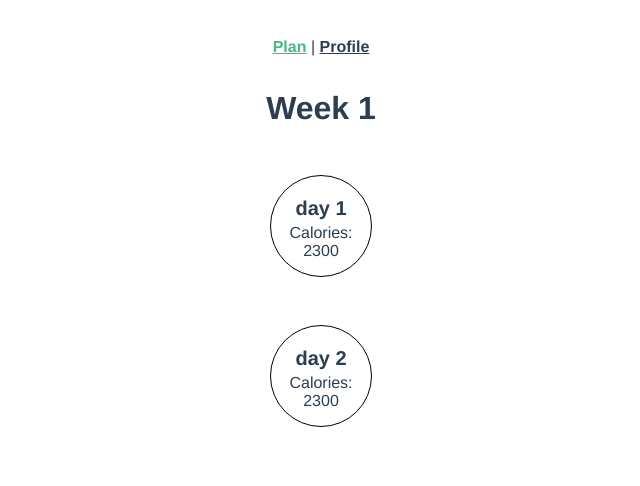
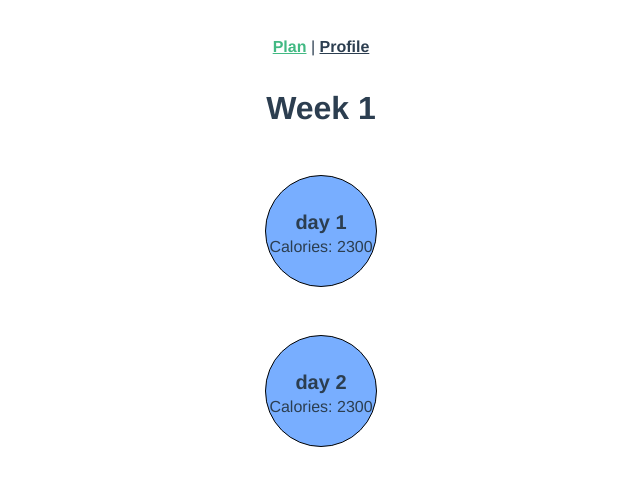
Before and after one commit to patrickjparker/hackathon, a Vue app in the folder frontend/: page /#/ in a window 1280 px wide. Shown: the top 486 px of the page, without its empty margins (319-959 px from the left). Built offline with nearby package versions, Linux system fonts and the light colour scheme.

Commit message:
Coloring

```diff
--- a/frontend/src/App.vue
+++ b/frontend/src/App.vue
@@ -10,9 +10,12 @@
 
 <style>
 :root {
+  --color-success: #8bde8b;
+  --color-meal: #d2d2d2;
+  --color-meal-border: #fff70b;
+  --color-day: #78aeff;
+
   --color-primary: #ff0000;
-  --color-secondary: #429042;
-  --color-success: #00ff00;
   --color-dark: #000000;
   --color-light: #ffffff;
 }
--- a/frontend/src/components/DayModule.vue
+++ b/frontend/src/components/DayModule.vue
@@ -1,6 +1,6 @@
 <template>
 <div>
-  <Module @click="show = !show" size="100">
+  <Module @click="show = !show" size="110" color="day-color">
     <div>
       <div class="name">{{ day.day }}</div>
       <div>Calories: {{day.goal.calories}}</div>
--- a/frontend/src/components/MealModule.vue
+++ b/frontend/src/components/MealModule.vue
@@ -1,6 +1,6 @@
 <template>
 <div class="meal">
-  <Module @click="show = !show" size="75" :completed="allFoodEaten">
+  <Module @click="show = !show" size="105" :completed="allFoodEaten" color="meal-color">
     <div>
       <div class="name">{{ meal.name }}</div>
       <div>Calories: {{ meal.totalCalories }}</div>
@@ -8,8 +8,8 @@
   </Module>
   <transition name="slide-fade">
     <div class="food" v-show="show">
-      <div v-for="food in meal.foods" :key="food.id">
-        <input type="checkbox" :value="food.name" v-model="foodEaten"/>
+      <div v-for="food in foodsWithCheckboxes" :key="food.id">
+        <input type="checkbox" :value="food.checked" :id="food.name" @input="handleCheckbox($event.target.id)"/>
         <span>{{ food.name }}</span>
       </div>
       <div>Total Calories: {{ meal.totalCalories }}</div>
@@ -34,9 +34,25 @@ export default {
   computed: {
     allFoodEaten: function() {
       return this.foodEaten.length === this.meal.foods.length
+    },
+    foodsWithCheckboxes: function() {
+      return this.meal.foods.map(food => {
+        return {
+          ...food,
+          checked: false
+        }
+      })
     }
   },
-
+  methods: {
+    handleCheckbox: function(id) {
+      if (this.foodEaten.includes(id)) {
+        this.foodEaten = this.foodEaten.filter(food => food !== id)
+      } else {
+        this.foodEaten.push(id)
+      }
+    }
+  }
 
 }
 </script>
--- a/frontend/src/components/Module.vue
+++ b/frontend/src/components/Module.vue
@@ -1,6 +1,6 @@
 <template>
 <div>
-  <div :class="['container', (completed ? 'completed' : '')]" @click="$emit('click')">
+  <div :style="containerStyle" :class="['container', (completed ? 'completed' : color)]" @click="$emit('click')">
     <slot/>
   </div>
 </div>
@@ -18,6 +18,17 @@ export default {
     missed: {
       type: Boolean,
       default: false
+    },
+    color: {
+      type: String,
+      default: 'white'
+    }
+  },
+  computed: {
+    containerStyle: function() {
+      return {
+        "--size": this.size + 'px',
+      }
     }
   }
 };
@@ -30,10 +41,10 @@ export default {
   justify-content: center;
   align-items: center;
   flex-direction: column;
-  --size: 100px;
   width: var(--size);
   height: var(--size);
   border: var(--color-dark) 1px solid;
+  background-color: var(--default-background);
   margin-top: 3em;
   margin-left: auto;
   margin-right: auto;
@@ -44,4 +55,13 @@ export default {
   background-color: var(--color-success);
   color: var(--color-white);
 }
+
+.meal-color {
+  background-color: var(--color-meal);
+  border: var(--color-meal-border) 1px solid;
+}
+
+.day-color {
+  background-color: var(--color-day);
+}
 </style>
```
